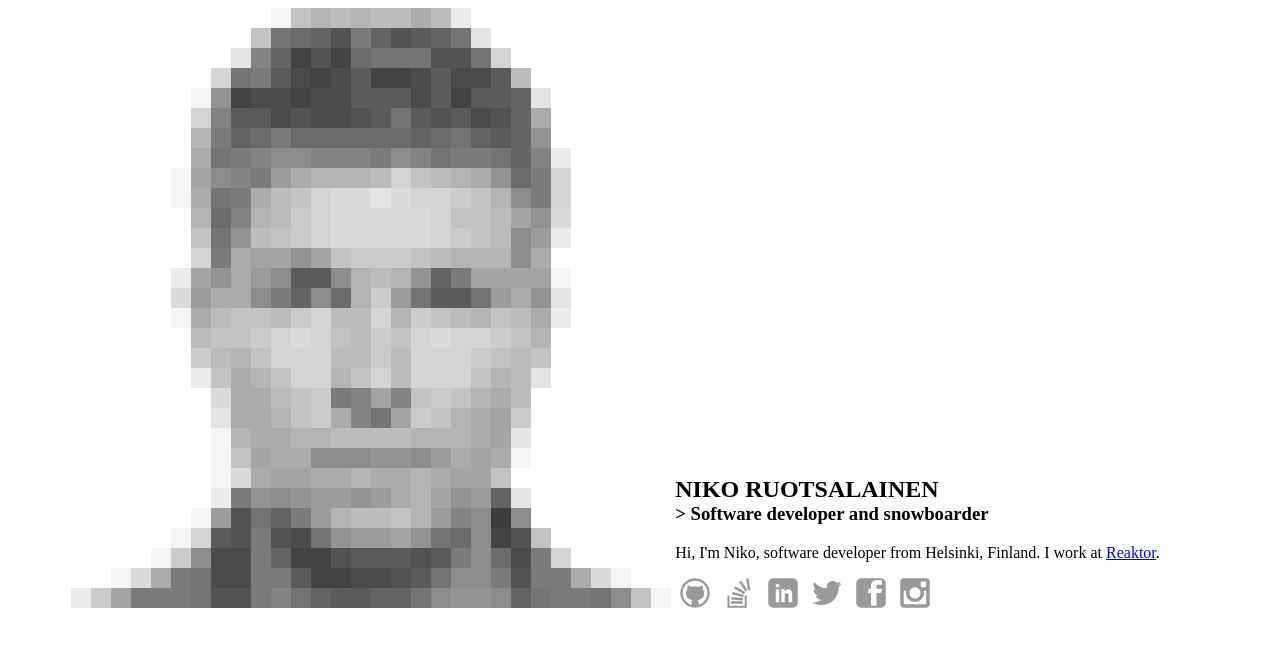
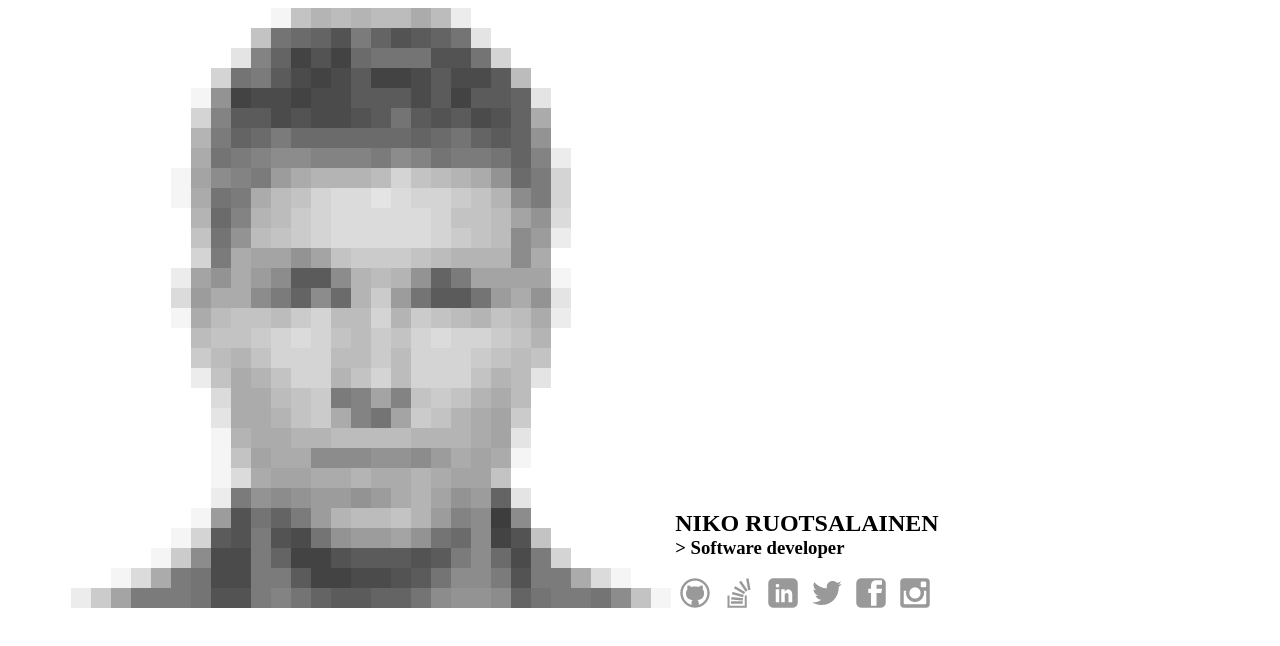
Before and after one commit to nruotsal/nruotsal.github.io, a plain HTML site: page index.html in a window 1280 px wide. Drawn offline with Linux system fonts and the light colour scheme.

Commit message:
Remove body text

```diff
--- a/index.html
+++ b/index.html
@@ -17,8 +17,7 @@
         <img class="selfie" src="img/selfie.png">
         <div class="content">
             <h1 class="title">Niko Ruotsalainen</h1>
-            <h3 class="subtitle">> Software developer and snowboarder</h3>
-            <p>Hi, I'm Niko, software developer from Helsinki, Finland. I work at <a href="http://www.reaktor.fi">Reaktor</a>.</p>
+            <h3 class="subtitle">> Software developer</h3>
             <p>
                 <a class="social" href="https://github.com/nruotsal"><img src="img/github.png"></a>
                 <a class="social" href="https://stackoverflow.com/users/4079317/niko-ruotsalainen"><img src="img/stackoverflow.png"></a>
```
